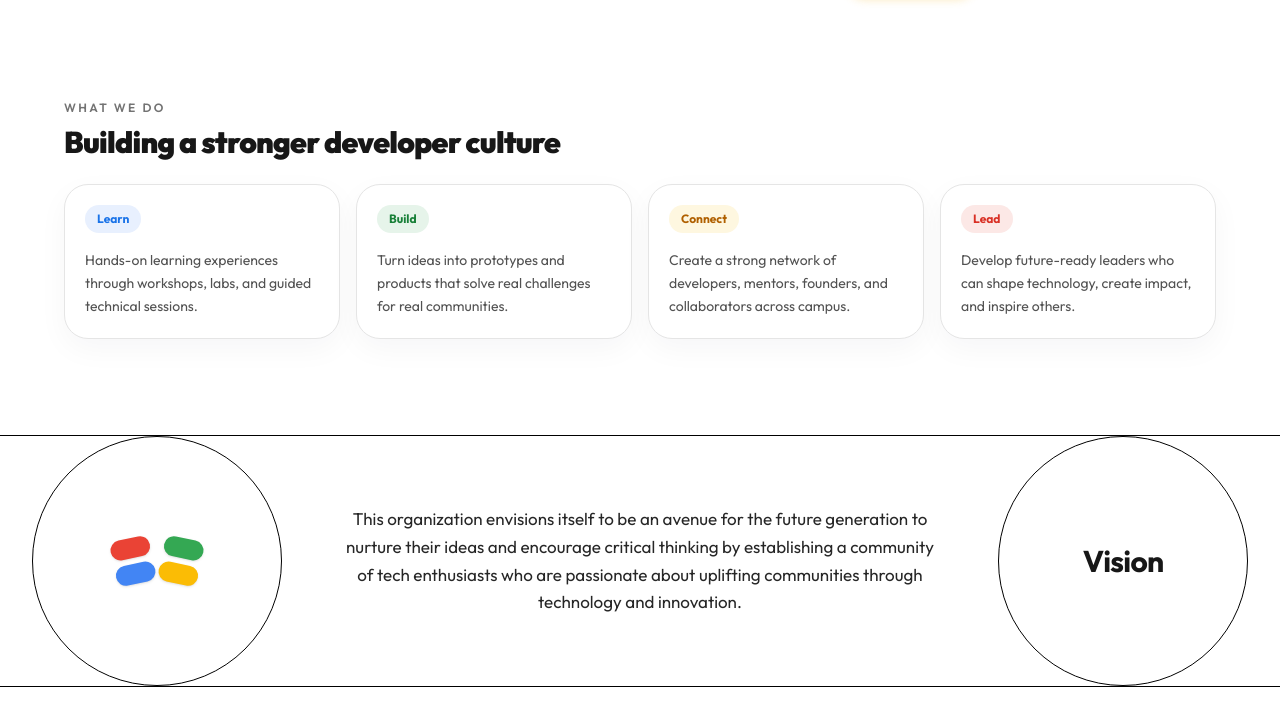
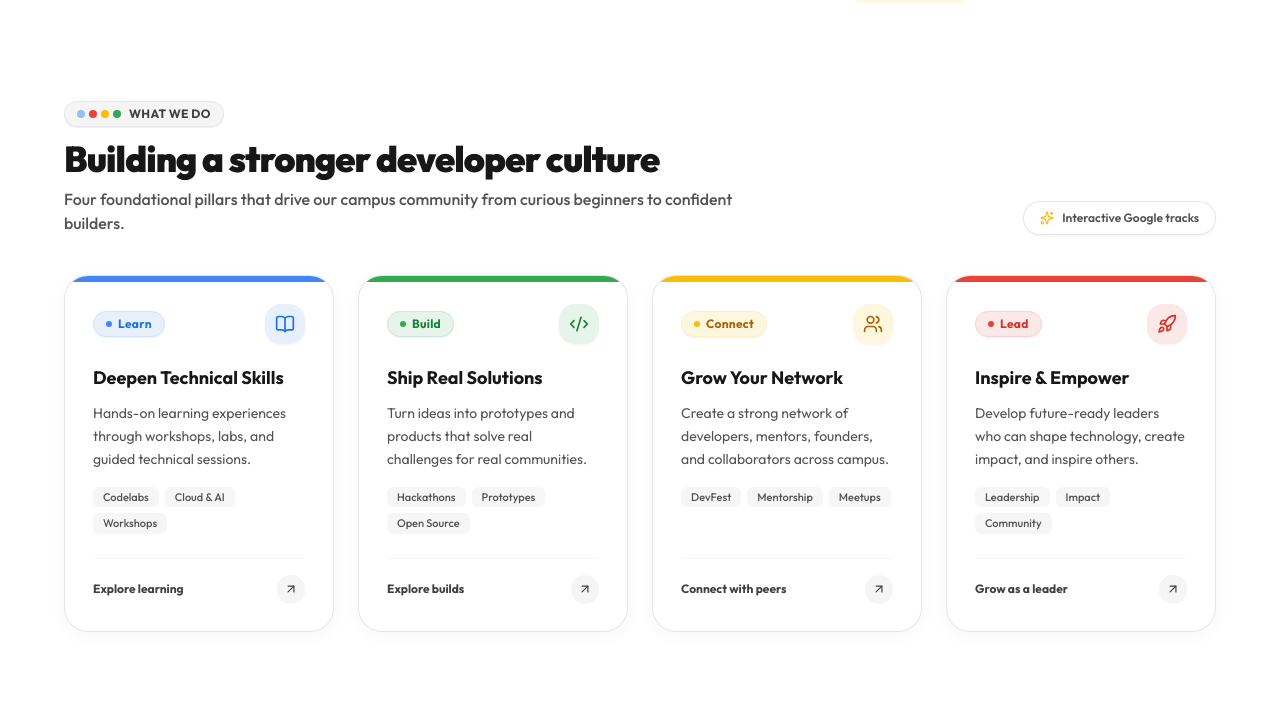
Before and after one commit to adinahawaldar/gdgc-website, a React (Vite) app: page / in a window 1280 px wide. Shown: the part 1685-2412 px from the top of the page. Built offline with nearby package versions, Linux system fonts and the light colour scheme; a web font is replaced by a local one.

Commit message:
feat(landing): make What We Do section full width with interactive Google-style cards

```diff
--- a/src/components/AboutVisionMission.jsx
+++ b/src/components/AboutVisionMission.jsx
@@ -1,4 +1,5 @@
 import React from 'react'
+import { BookOpen, Code2, Users, Rocket, ArrowUpRight, Sparkles } from 'lucide-react'
 
 export default function AboutVisionMission() {
   const missionItems = [
@@ -32,23 +33,55 @@ export default function AboutVisionMission() {
   const pillars = [
     {
       title: 'Learn',
+      tagline: 'Deepen Technical Skills',
       description: 'Hands-on learning experiences through workshops, labs, and guided technical sessions.',
-      color: 'bg-[#e8f0fe] text-[#1a73e8]',
+      color: 'bg-[#e8f0fe] text-[#1a73e8] border-[#d2e3fc]',
+      borderColor: 'hover:border-[#4285f4]',
+      glowColor: 'hover:shadow-[0_20px_40px_-12px_rgba(66,133,244,0.25)]',
+      topBar: 'bg-[#4285f4]',
+      icon: BookOpen,
+      iconBg: 'bg-[#e8f0fe] text-[#1a73e8]',
+      tags: ['Codelabs', 'Cloud & AI', 'Workshops'],
+      actionText: 'Explore learning',
     },
     {
       title: 'Build',
+      tagline: 'Ship Real Solutions',
       description: 'Turn ideas into prototypes and products that solve real challenges for real communities.',
-      color: 'bg-[#e6f4ea] text-[#188038]',
+      color: 'bg-[#e6f4ea] text-[#188038] border-[#ceead6]',
+      borderColor: 'hover:border-[#34a853]',
+      glowColor: 'hover:shadow-[0_20px_40px_-12px_rgba(52,168,83,0.25)]',
+      topBar: 'bg-[#34a853]',
+      icon: Code2,
+      iconBg: 'bg-[#e6f4ea] text-[#188038]',
+      tags: ['Hackathons', 'Prototypes', 'Open Source'],
+      actionText: 'Explore builds',
     },
     {
       title: 'Connect',
+      tagline: 'Grow Your Network',
       description: 'Create a strong network of developers, mentors, founders, and collaborators across campus.',
-      color: 'bg-[#fef7e0] text-[#b06000]',
+      color: 'bg-[#fef7e0] text-[#b06000] border-[#feefc3]',
+      borderColor: 'hover:border-[#fbbc04]',
+      glowColor: 'hover:shadow-[0_20px_40px_-12px_rgba(251,188,4,0.3)]',
+      topBar: 'bg-[#fbbc04]',
+      icon: Users,
+      iconBg: 'bg-[#fef7e0] text-[#b06000]',
+      tags: ['DevFest', 'Mentorship', 'Meetups'],
+      actionText: 'Connect with peers',
     },
     {
       title: 'Lead',
+      tagline: 'Inspire & Empower',
       description: 'Develop future-ready leaders who can shape technology, create impact, and inspire others.',
-      color: 'bg-[#fce8e6] text-[#d93025]',
+      color: 'bg-[#fce8e6] text-[#d93025] border-[#fad2cf]',
+      borderColor: 'hover:border-[#ea4335]',
+      glowColor: 'hover:shadow-[0_20px_40px_-12px_rgba(234,67,53,0.25)]',
+      topBar: 'bg-[#ea4335]',
+      icon: Rocket,
+      iconBg: 'bg-[#fce8e6] text-[#d93025]',
+      tags: ['Leadership', 'Impact', 'Community'],
+      actionText: 'Grow as a leader',
     },
   ]
 
@@ -128,31 +161,94 @@ export default function AboutVisionMission() {
         </div>
       </div>
 
-      <div id="teams" className="w-full px-4 sm:px-6 lg:px-8">
-        <div className="mx-auto max-w-6xl">
-          <div className="mb-6 flex items-end justify-between gap-4">
+      {/* ============================================================== */}
+      {/* 2. WHAT WE DO - FULL WIDTH INTERACTIVE GOOGLE STYLE            */}
+      {/* ============================================================== */}
+      <div id="what-we-do" className="w-full px-4 sm:px-6 md:px-10 lg:px-12 xl:px-16">
+        <div className="w-full">
+          <div className="mb-8 sm:mb-10 flex flex-col md:flex-row md:items-end md:justify-between gap-4">
             <div>
-              <p className="text-xs font-semibold uppercase tracking-[0.2em] text-neutral-500">What we do</p>
-              <h3 className="mt-2 text-2xl sm:text-3xl font-black tracking-tight text-neutral-900">
+              <div className="inline-flex items-center gap-2 px-3 py-1 rounded-full bg-neutral-100 border border-neutral-200/80 text-xs font-bold text-neutral-700 tracking-wide uppercase mb-3 shadow-2xs">
+                <span className="flex items-center gap-1">
+                  <span className="w-2 h-2 rounded-full bg-[#4285f4] animate-pulse" />
+                  <span className="w-2 h-2 rounded-full bg-[#ea4335]" />
+                  <span className="w-2 h-2 rounded-full bg-[#fbbc04]" />
+                  <span className="w-2 h-2 rounded-full bg-[#34a853]" />
+                </span>
+                What we do
+              </div>
+              <h3 className="text-2xl sm:text-3xl md:text-4xl font-black tracking-tight text-neutral-900">
                 Building a stronger developer culture
               </h3>
+              <p className="mt-2 text-sm sm:text-base text-neutral-600 max-w-2xl font-medium">
+                Four foundational pillars that drive our campus community from curious beginners to confident builders.
+              </p>
+            </div>
+
+            <div className="hidden lg:flex items-center gap-2 text-xs font-semibold text-neutral-600 bg-white border border-neutral-200/90 px-4 py-2 rounded-full shadow-xs">
+              <Sparkles className="w-3.5 h-3.5 text-[#fbbc04]" />
+              <span>Interactive Google tracks</span>
             </div>
           </div>
 
-          <div className="grid gap-4 md:grid-cols-2 xl:grid-cols-4">
-            {pillars.map((pillar) => (
+          <div className="grid gap-5 sm:gap-6 sm:grid-cols-2 lg:grid-cols-4 w-full">
+            {pillars.map((pillar) => {
+              const Icon = pillar.icon
+              return (
                 <article
                   key={pillar.title}
-                className="rounded-3xl border border-neutral-200 bg-white p-5 shadow-[0_10px_30px_rgba(15,23,42,0.04)] transition-all duration-300 hover:-translate-y-1 hover:shadow-[0_18px_34px_rgba(15,23,42,0.08)]"
+                  className={`group relative flex flex-col justify-between rounded-3xl border border-neutral-200/90 bg-white p-6 sm:p-7 shadow-[0_4px_20px_rgba(0,0,0,0.03)] transition-all duration-300 hover:-translate-y-2 ${pillar.borderColor} ${pillar.glowColor} overflow-hidden cursor-pointer active:scale-[0.99]`}
                 >
-                <div className={`inline-flex rounded-full px-3 py-1.5 text-xs font-bold ${pillar.color}`}>
+                  {/* Top Google colored accent stripe */}
+                  <div className={`absolute top-0 left-0 right-0 h-1.5 ${pillar.topBar} transition-all duration-300 group-hover:h-2`} />
+
+                  {/* Subtle hover wash gradient */}
+                  <div className="absolute inset-0 bg-gradient-to-b from-neutral-50/70 to-transparent opacity-0 group-hover:opacity-100 transition-opacity duration-300 pointer-events-none" />
+
+                  <div className="relative z-10">
+                    {/* Header row: Pill Badge + Google Icon */}
+                    <div className="flex items-center justify-between gap-3 mb-5">
+                      <div className={`inline-flex items-center gap-1.5 rounded-full px-3 py-1 text-xs font-bold tracking-wide border shadow-2xs ${pillar.color}`}>
+                        <span className={`w-1.5 h-1.5 rounded-full ${pillar.topBar}`} />
                         {pillar.title}
                       </div>
-                <p className="mt-4 text-sm leading-relaxed text-neutral-600">
+
+                      <div className={`p-2.5 rounded-2xl ${pillar.iconBg} transition-all duration-300 group-hover:scale-110 group-hover:rotate-6 shadow-xs`}>
+                        <Icon className="w-4 h-4 sm:w-5 sm:h-5" />
+                      </div>
+                    </div>
+
+                    <h4 className="text-base sm:text-lg font-bold text-neutral-900 group-hover:text-black transition-colors">
+                      {pillar.tagline}
+                    </h4>
+
+                    <p className="mt-2.5 text-xs sm:text-sm leading-relaxed text-neutral-600 group-hover:text-neutral-700 transition-colors">
                       {pillar.description}
                     </p>
+
+                    {/* Feature tags */}
+                    <div className="mt-4 flex flex-wrap gap-1.5">
+                      {pillar.tags.map((tag) => (
+                        <span
+                          key={tag}
+                          className="inline-block px-2.5 py-0.5 rounded-md bg-neutral-100/90 text-[11px] font-medium text-neutral-600 transition-colors group-hover:bg-neutral-200/80 group-hover:text-neutral-800"
+                        >
+                          {tag}
+                        </span>
+                      ))}
+                    </div>
+                  </div>
+
+                  {/* Bottom Interactive link / action */}
+                  <div className="relative z-10 mt-6 pt-4 border-t border-neutral-100 flex items-center justify-between text-xs font-semibold text-neutral-700 transition-colors">
+                    <span className="group-hover:text-neutral-950 font-bold">{pillar.actionText}</span>
+                    <span className="inline-flex items-center justify-center w-7 h-7 rounded-full bg-neutral-100 text-neutral-700 transition-all duration-300 group-hover:bg-neutral-950 group-hover:text-white group-hover:translate-x-1 group-hover:-translate-y-0.5 shadow-2xs">
+                      <ArrowUpRight className="w-3.5 h-3.5" />
+                    </span>
+                  </div>
                 </article>
-            ))}
+              )
+            })}
           </div>
         </div>
       </div>
```
Lines whose indentation alone changed are shown as unchanged.
